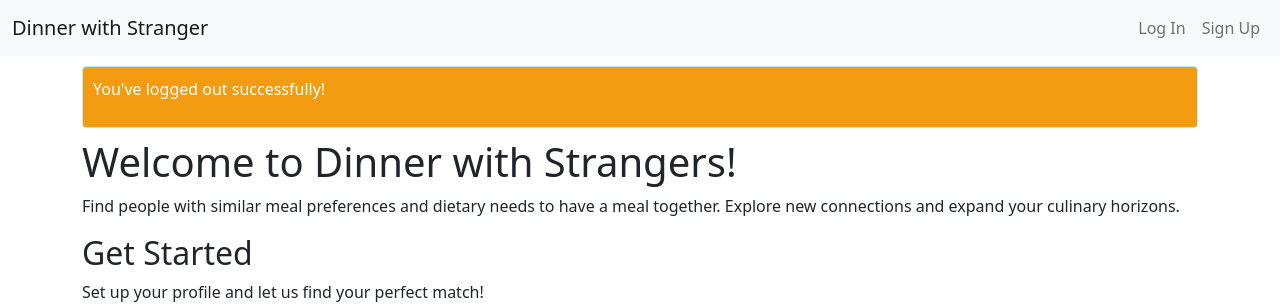
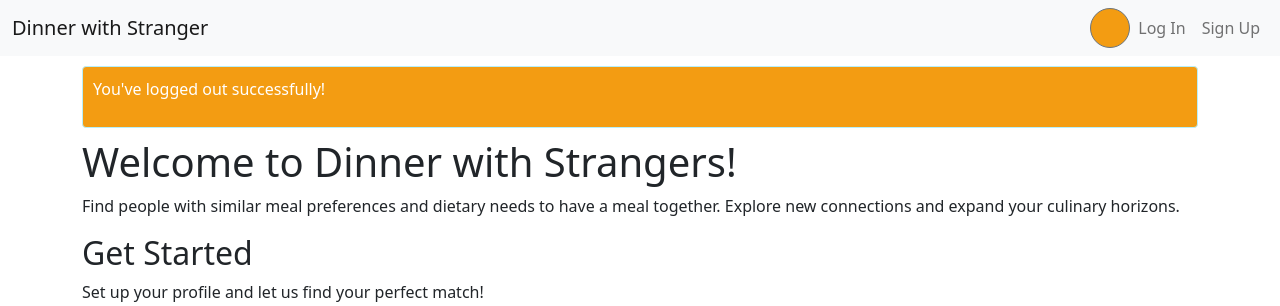
Before and after one commit to Archie-Henderson/Dinner-With-a-Stranger, a Django app: page / in a window 1280 px wide. Shown: the top 306 px of the page. Run offline with Django 3.2, Linux system fonts and the light colour scheme.

Commit message:
dark mode spaceholder to navbar

```diff
--- a/templates/partials/navbar.html
+++ b/templates/partials/navbar.html
@@ -12,9 +12,16 @@
         <!-- Links in the navbar -->
         <div class="collapse navbar-collapse" id="navbarNav">
             <ul class="navbar-nav ms-auto">
+
+                <!-- Dark Mode Toggle -->
+                <li class="nav-item">
+                    <button class="nav-link btn btn-outline-secondary" id="dark-mode-toggle">
+                        <i class="bi bi-moon"></i> <!-- Add moon icon for dark mode -->
+                    </button>
+                </li>
+
                 {% if user.is_authenticated %}
                     <!-- If logged in -->
-
                     <li class="nav-item">
                         <a class="nav-link" href="{% url 'user_page:profile_home' %}">Your Profile</a>
                     </li>
@@ -37,3 +44,20 @@
         </div>
     </div>
 </nav>
+<style>
+    #dark-mode-toggle {
+        background-color: #f39c12;
+        color: white;
+        border-radius: 50%;
+        width: 40px;
+        height: 40px;
+        display: flex;
+        justify-content: center;
+        align-items: center;
+        font-size: 20px;
+    }
+
+    #dark-mode-toggle:hover {
+        background-color: #ff6f00;
+    }
+</style>
```
